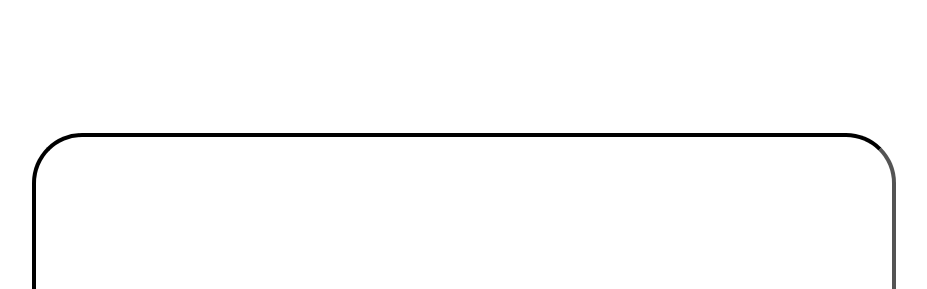
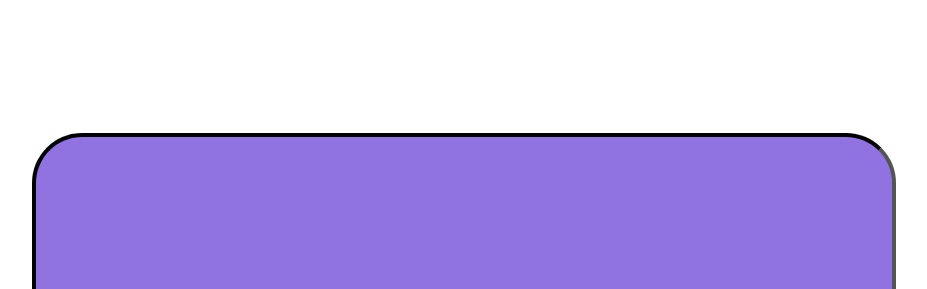
Before and after one commit to dev-drizzithiago/Meus_Projetos_HTML, a plain HTML site: page Assinatura_Brandi/index.html in a window 1280 px wide. Shown: the part 167-456 px from the top of the page, without its empty margins (176-1103 px from the left). Drawn offline with Linux system fonts and the light colour scheme.

Commit message:
Update index.html

```diff
--- a/Assinatura_Brandi/index.html
+++ b/Assinatura_Brandi/index.html
@@ -7,7 +7,7 @@
     <style>
         main {
             height: 400px;
-            background-color: #ffffff;
+            background-color: #9072e0;
             border: 4px inset black;
             border-radius: 50px;
 
```
